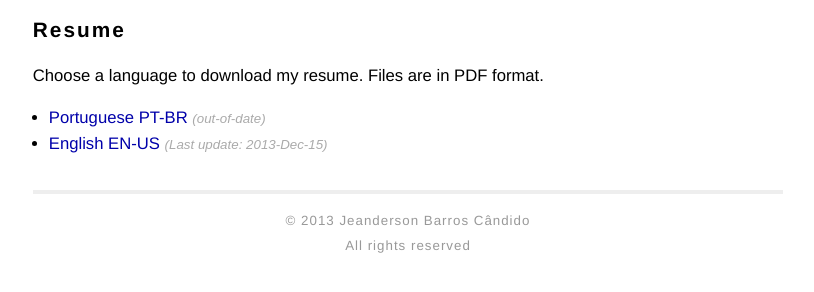
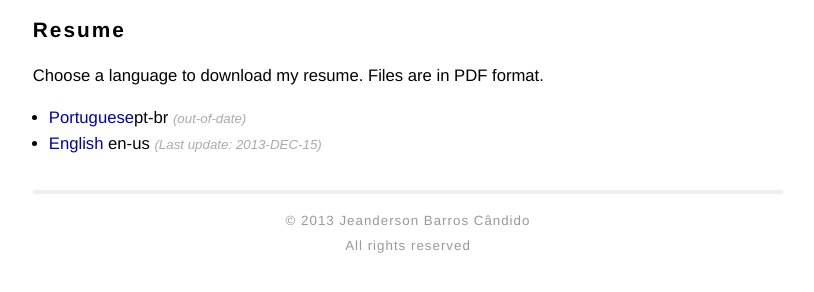
Before and after one commit to jeandersonbc/jeandersonbc.github.io, a Jekyll site: the page built from resume.html, in a window 1280 px wide. Shown: the part 133-425 px from the top of the page, without its empty margins (232-1046 px from the left). Built offline with Jekyll 4.4.1, drawn with Linux system fonts in a browser that asks for light colours; Markdown is read by kramdown in place of the engine named in the settings.

Commit message:
Changed design

```diff
--- a/resume.html
+++ b/resume.html
@@ -9,11 +9,11 @@ title: jeandersonbc:~/resume
 <h1>Resume</h1>
 <p>Choose a language to download my resume. Files are in PDF format.</p>
 <ul>
-  <li><a target="_blank" href="/docs/CANDIDO_JEANDERSON-Resume_(pt-br).pdf">Portuguese PT-BR</a>
+  <li><a target="_blank" href="/docs/CANDIDO_JEANDERSON-Resume_(pt-br).pdf">Portuguese</a>pt-br
     <div class="description">(out-of-date)</div>
   </li>
-  <li><a target="_blank" href="/docs/CANDIDO_JEANDERSON-Resume_(en_us).pdf">English EN-US</a>
-    <div class="description">(Last update: 2013-Dec-15)</div>
+  <li><a target="_blank" href="/docs/CANDIDO_JEANDERSON-Resume_(en_us).pdf">English</a> en-us
+    <div class="description">(Last update: 2013-DEC-15)</div>
   </li>
 </ul>
 </div>
```
